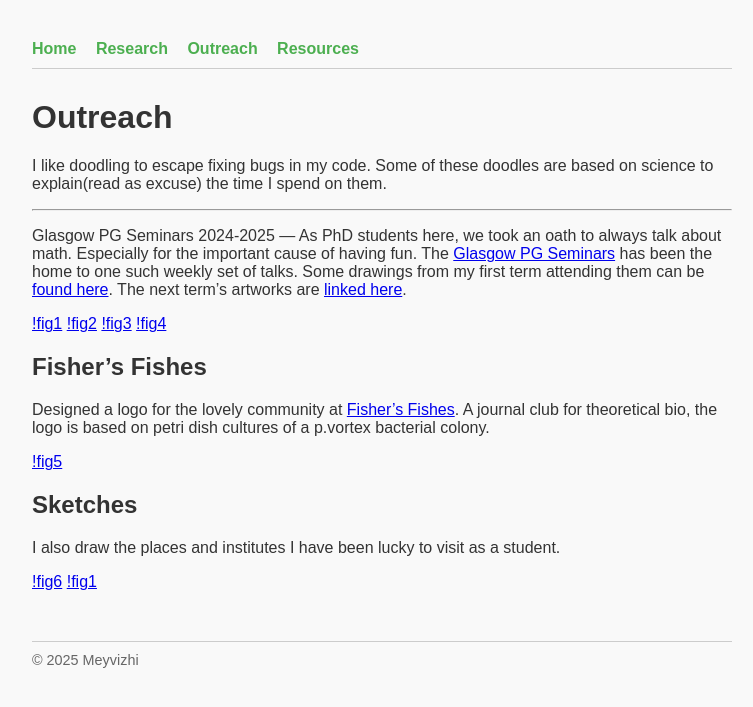
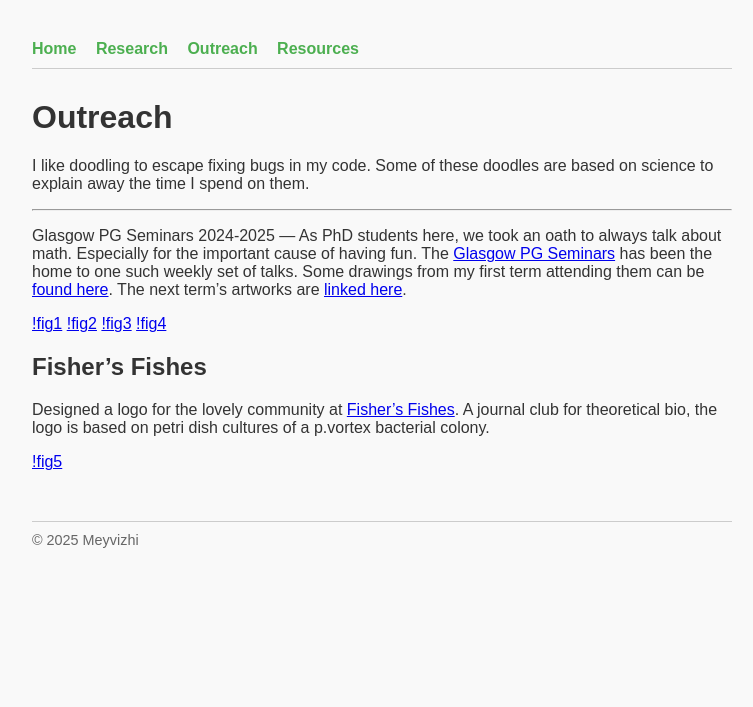
Before and after one commit to meyvizhii/website, a Jekyll site: the page built from outreach.md, in a window 1280 px wide. Shown: the top 707 px of the page, without its empty margins (258-1011 px from the left). Built offline with Jekyll 4.4.1, drawn with Linux system fonts in a browser that asks for light colours.

Commit message:
Update outreach.md

```diff
--- a/outreach.md
+++ b/outreach.md
@@ -5,7 +5,7 @@ title: Outreach
 
 # Outreach
 
-I like doodling to escape fixing bugs in my code. Some of these doodles are based on science to explain(read as excuse) the time I spend on them.
+I like doodling to escape fixing bugs in my code. Some of these doodles are based on science to explain away the time I spend on them.
 
 ---
 Glasgow PG Seminars 2024-2025
@@ -22,11 +22,3 @@ Fisher's Fishes
 Designed a logo for the lovely community at [Fisher's Fishes](https://fishersfishes.github.io/). A journal club for theoretical bio, the logo is based on petri dish cultures of a p.vortex bacterial colony.
 
 [!fig5](assets/5)
-
-Sketches
----
-
-I also draw the places and institutes I have been lucky to visit as a student.
-
-[!fig6](assets/6)
-[!fig1](assets/7)
```
